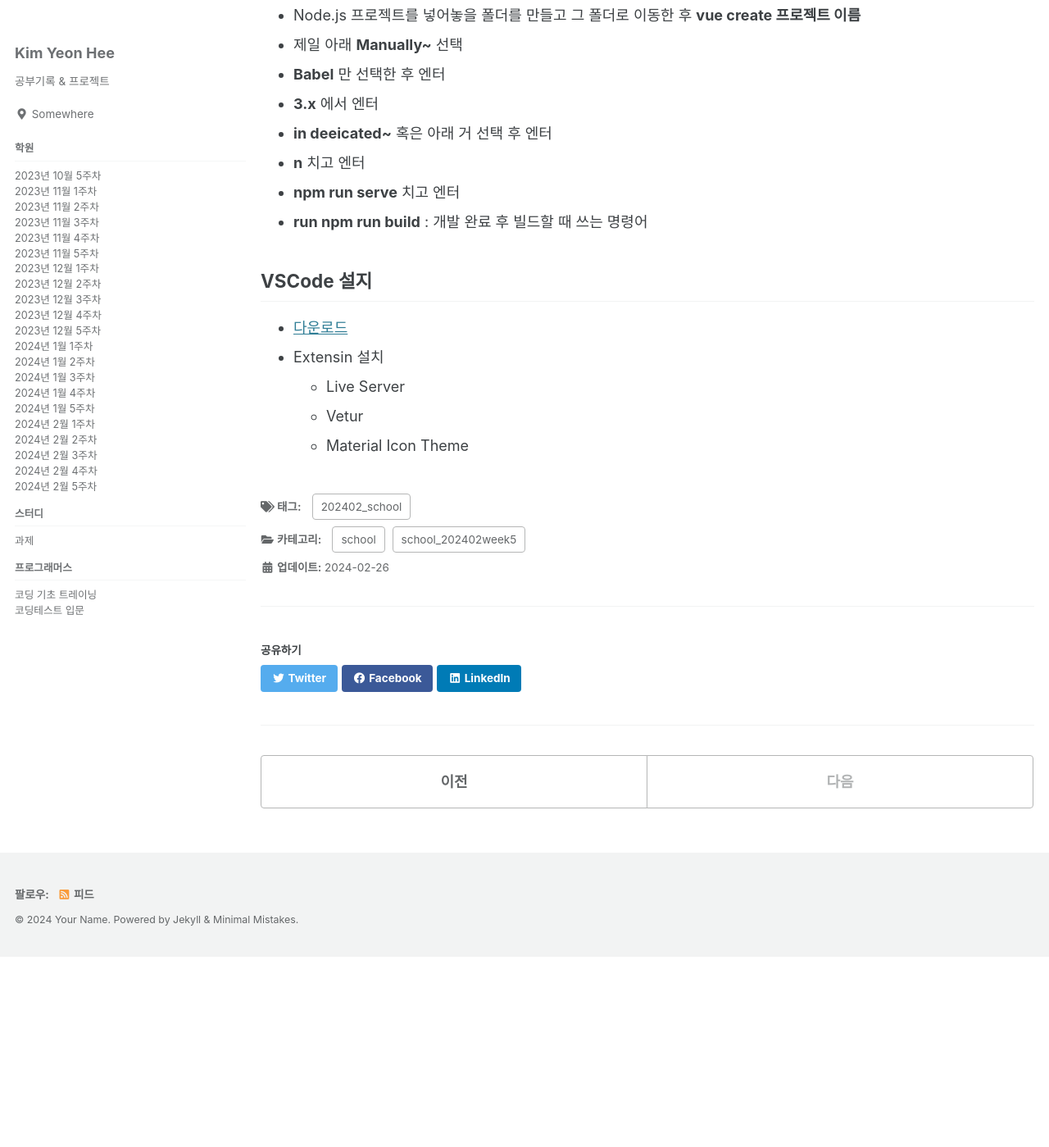
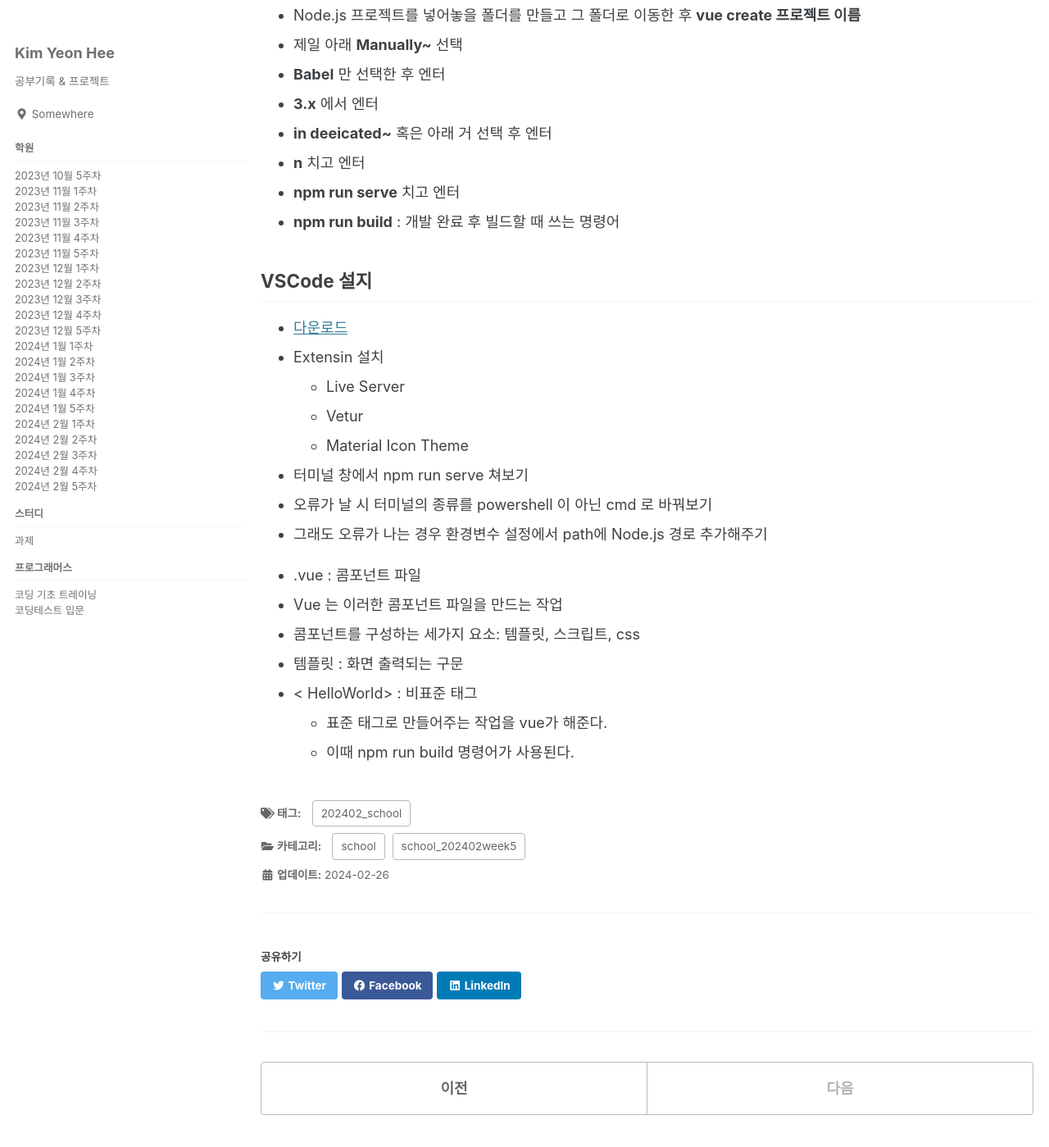
Before and after one commit to YonY-K/YonY-K.github.io, a Jekyll site: the page built from school/school_202402week5/_posts/2024-02-26/2024-02-26-20240226_2period.md, in a window 1280 px wide and 1400 px high, scrolled down 442 px. Shown: the whole window at 82% size. Built offline with Jekyll 4.4.1, drawn with Linux system fonts in a browser that asks for light colours; cached includes are drawn as plain includes; before the commit the page ends 1609 px from its top, so only the background shows below that.

Commit message:
posts update

```diff
--- a/school/school_202402week5/_posts/2024-02-26/2024-02-26-20240226_2period.md
+++ b/school/school_202402week5/_posts/2024-02-26/2024-02-26-20240226_2period.md
@@ -26,3 +26,14 @@ tag: 202402_school
   - Live Server
   - Vetur
   - Material Icon Theme
+- 터미널 창에서 npm run serve 쳐보기
+- 오류가 날 시 터미널의 종류를 powershell 이 아닌 cmd 로 바꿔보기
+- 그래도 오류가 나는 경우 환경변수 설정에서 path에 Node.js 경로 추가해주기
+
+- .vue : 콤포넌트 파일
+- Vue 는 이러한 콤포넌트 파일을 만드는 작업
+- 콤포넌트를 구성하는 세가지 요소: 템플릿, 스크립트, css
+- 템플릿 : 화면 출력되는 구문
+- < HelloWorld> : 비표준 태그
+  - 표준 태그로 만들어주는 작업을 vue가 해준다.
+  - 이때 npm run build 명령어가 사용된다.
```
Also changed, not shown: other parts of school/school_202402week5/_posts/2024-02-26/2024-02-26-20240226_2period.md (+1 -1 lines).
